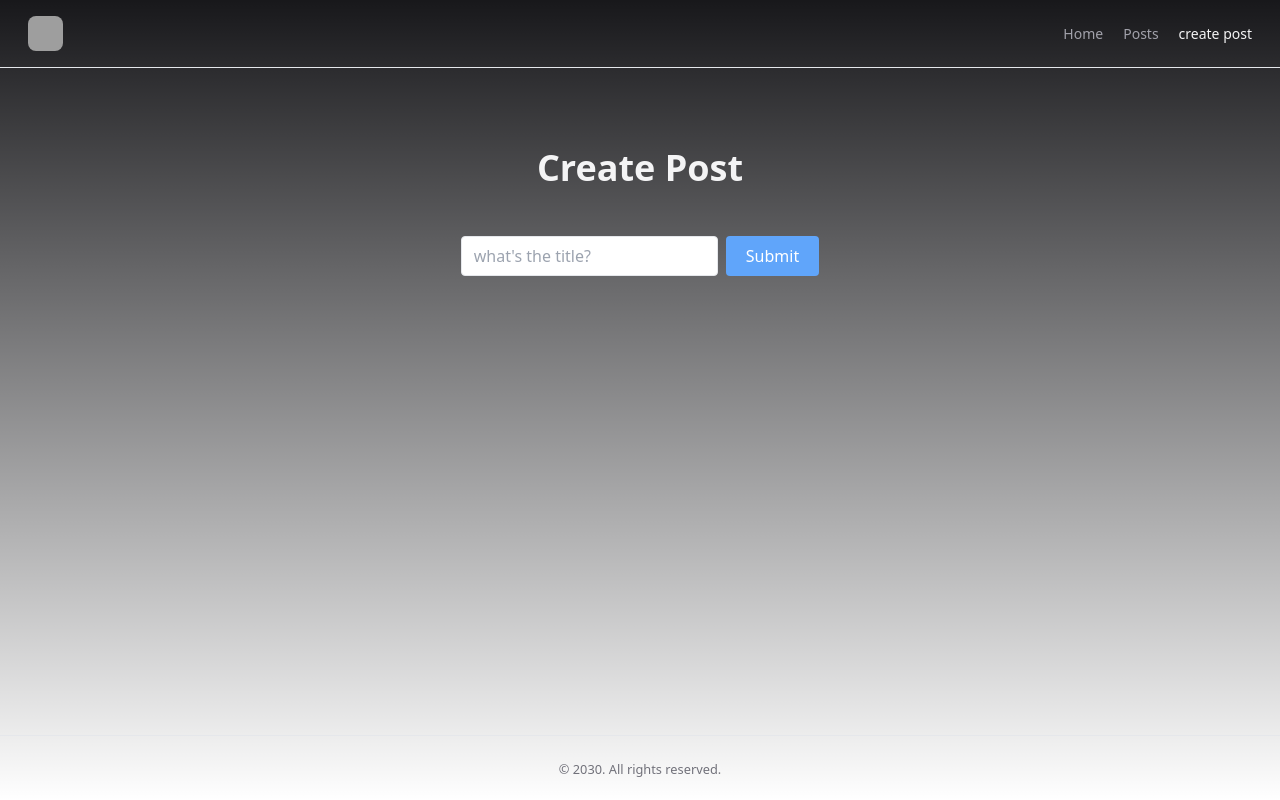
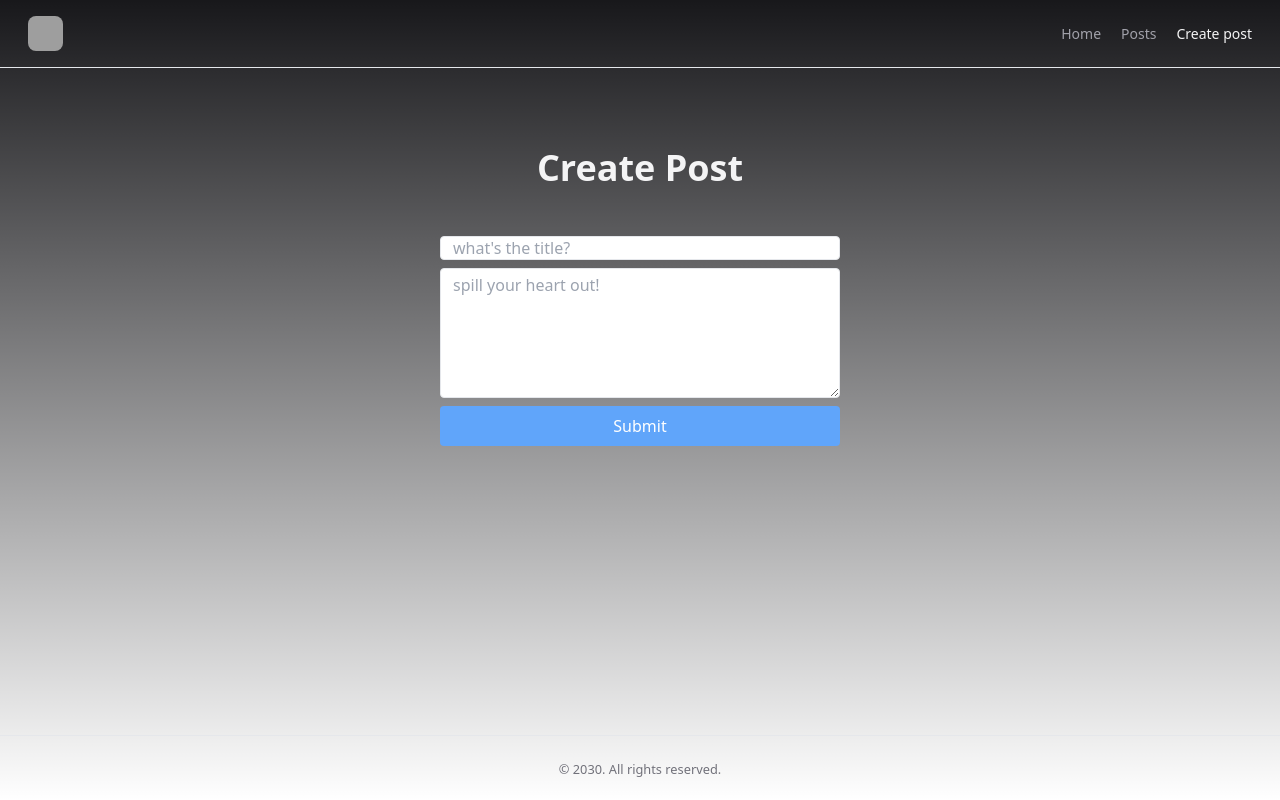
Before and after one commit to arhana-k/cloud, a Next.js app: page /create-post in a window 1280 px wide. Built offline with nearby package versions, Linux system fonts and the light colour scheme; grey boxes are pictures that could not be loaded.

Commit message:
add clerk for auth

```diff
--- a/src/actions/actions.ts
+++ b/src/actions/actions.ts
@@ -1,6 +1,7 @@
 'use server';
 export async function createPost(formData: FormData){
     const title = formData.get("title") as string;
-    console.log(title);
+    const body = formData.get("body") as string;
+    console.log(title, body);
 
 }
--- a/src/app/components/header.tsx
+++ b/src/app/components/header.tsx
@@ -14,7 +14,7 @@ const navLinks = [
   },
   {
     href: "/create-post",
-    label: "create post",
+    label: "Create post",
   },
 ];
 
--- a/src/app/create-post/page.tsx
+++ b/src/app/create-post/page.tsx
@@ -1,12 +1,15 @@
 import { createPost } from "@/actions/actions";
 
-export default function Page() {
+export default async function Page() {
+
+
   return (
+
     <main className="text-center pt-20">
         <h1 className="text-3xl md:text-4xl font-bold mb-4">Create Post</h1>
         <form
           action={createPost}
-        className="h-10 v-8 space-x-2 mt-12">
+        className="flex flex-col max-w-[400px] mx-auto v-8 gap-2 my-12">
             <input
                 type="text"
                 name="title"
@@ -14,7 +17,15 @@ export default function Page() {
                 className="border rounded px-3 h-full text-zinc-800 "
                 required
             />
-        <button className="h-full bg-blue-400 px-5 rounded text-white">Submit</button>
+        <textarea
+        name = "body"
+        placeholder="spill your heart out!"
+        className="border rounded px-3 py-1 text-zinc-800"
+        rows={5}
+        required
+        />
+
+        <button className="h-10 bg-blue-400 px-5 rounded text-white">Submit</button>
         </form>
     </main>
   );
--- a/src/app/layout.tsx
+++ b/src/app/layout.tsx
@@ -3,6 +3,7 @@ import { Inter } from "next/font/google";
 import "./globals.css";
 import Header from "./components/header";
 import Footer from "./components/footer";
+import { ClerkProvider } from "@clerk/nextjs";
 
 const inter = Inter({ subsets: ["latin"] });
 
@@ -17,6 +18,7 @@ export default function RootLayout({
   children: React.ReactNode;
 }>) {
   return (
+    <ClerkProvider>
     <html lang="en">
       <body className={` flex flex-col min-h-screen {inter.className} bg-zinc-900 text-zinc-100`}>
         <Header/>
@@ -24,5 +26,6 @@ export default function RootLayout({
         <Footer/>
         </body>
     </html>
+    </ClerkProvider>
   );
 }
```
Also changed, not shown: package.json (+6 -5 lines), src/middleware.ts (added, +7 -0 lines), 2 other files (tests, documents, lock files or other folders).
